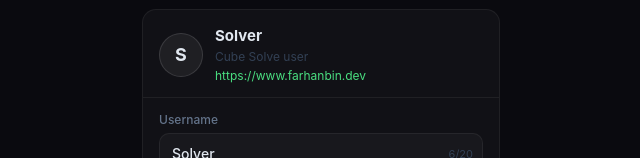
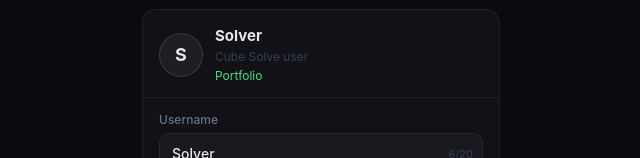
Before and after one commit to farhanbin65/Cube-Solve, a React (Vite) app: page /settings in a window 1280 px wide. Shown: the part 259-417 px from the top of the page, without its empty margins (319-959 px from the left). Built offline with nearby package versions, Linux system fonts and the light colour scheme.

Commit message:
Show 'Portfolio' label for portfolio link in Settings

```diff
--- a/src/screens/SettingsScreen.jsx
+++ b/src/screens/SettingsScreen.jsx
@@ -144,7 +144,7 @@ export default function SettingsScreen() {
                 rel="noopener noreferrer"
                 style={{ color: t.accent, fontSize: 12, textDecoration: "none" }}
               >
-                https://www.farhanbin.dev
+                Portfolio
               </a>
             </div>
           </div>
```
